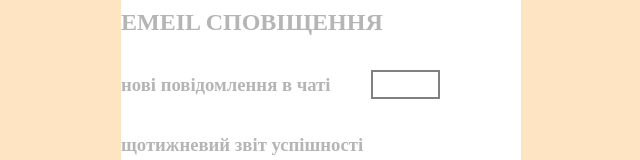
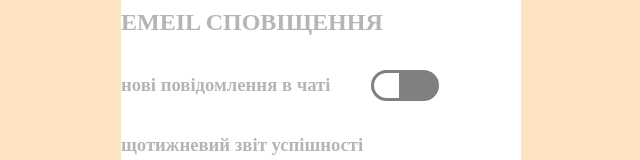
Before and after one commit to dmitro123ads/leson61, a plain HTML site: page index.html in a window 1280 px wide. Shown: the part 152-312 px from the top of the page, without its empty margins (319-959 px from the left). Drawn offline with Linux system fonts and the light colour scheme.

Commit message:
1 try at checkbox

```diff
--- a/style.css
+++ b/style.css
@@ -27,17 +27,21 @@ body{
 
 .emeil_check{
     position: absolute;
-    width: 65px;
+    width: 25px;
     height: 25px;
     background-color: white;
-    border: 2px solid grey;
+    border: 3px solid grey;
     margin-left: 250px;
     margin-top: 15px;
+    border-right-width: 40px;
+    border-radius: 25px;
     cursor: pointer;
+
 }
 .check_container:hover input ~ .emeil_check {
   background-color: rgb(181, 181, 181);;
 }
+
 .check_container input:checked ~ .emeil_check {
-  background-color: #2196F3;
+  border-color: #2196F3;
 }
```
